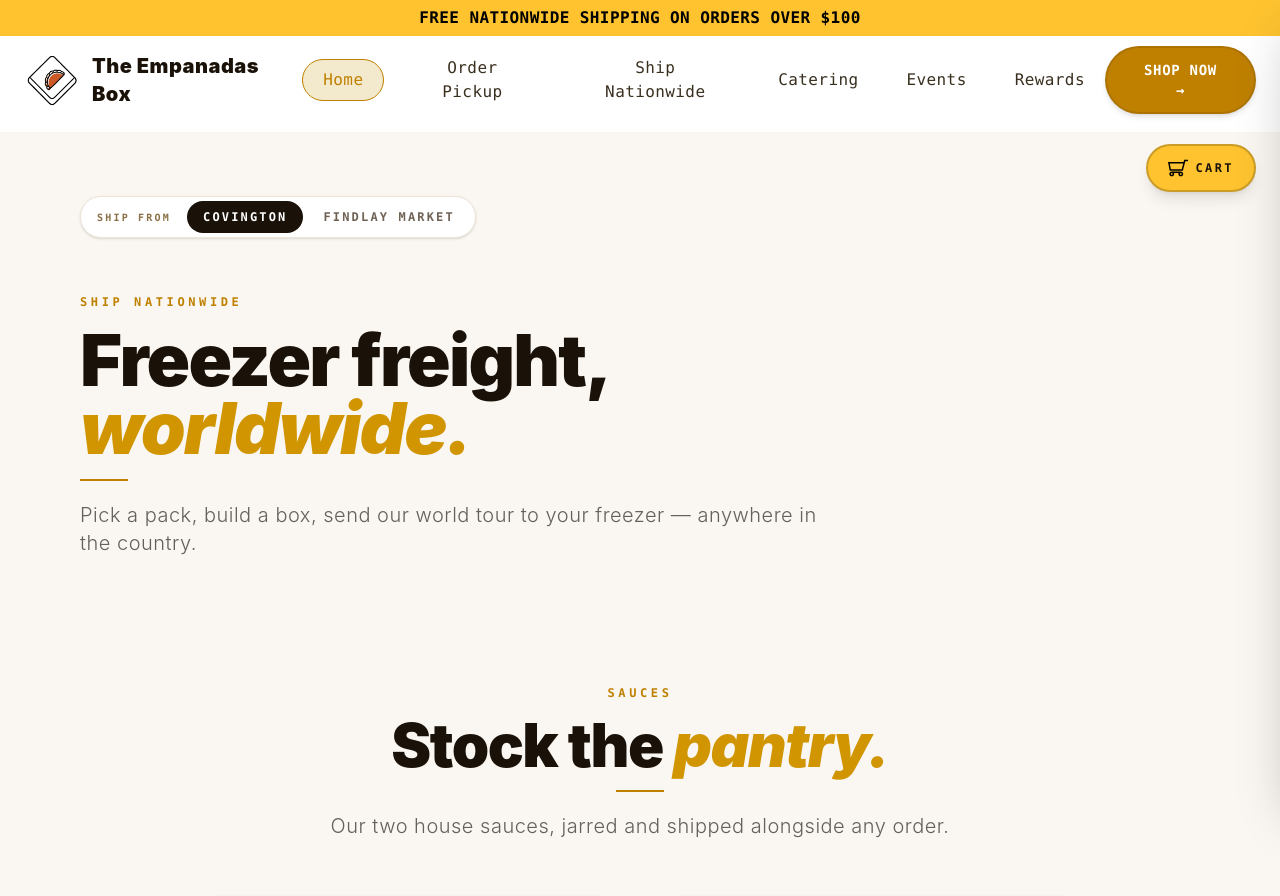
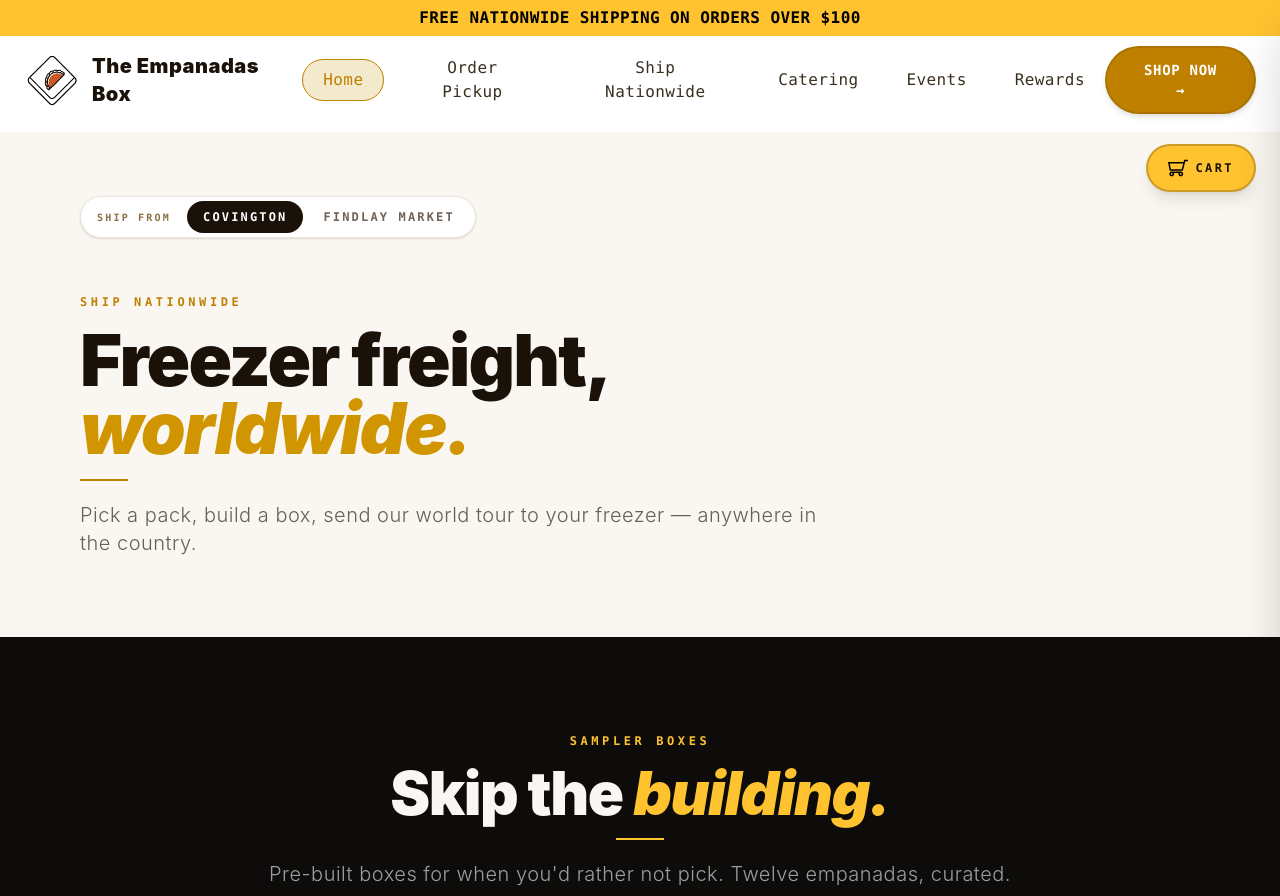
Before and after one commit to Jowohny/TheEmpanadasBox, a React (Vite) app: page /ShipNationwide in a window 1280 px wide. Shown: the top 896 px of the page. Built offline with nearby package versions, Linux system fonts and the light colour scheme.

Commit message:
preset box section + cart integration
no data on preset boxes yet

```diff
--- a/src/pages/ShipNationwide.tsx
+++ b/src/pages/ShipNationwide.tsx
@@ -2,7 +2,7 @@ import CartDrawer from "../components/CartDrawer";
 import CartIcon from "../components/CartIcon";
 import LocationSwitcher from "../components/LocationSwitcher";
 import MenuItemCard from "../components/MenuItemCard";
-import { Sauces } from "../data/ShipProducts";
+import { PresetBoxes, Sauces } from "../data/ShipProducts";
 
 const ShipNationwide = () => {
 	return (
@@ -28,6 +28,29 @@ const ShipNationwide = () => {
 						<p className="text-xl font-light tracking-wide text-[#64605b]">
 							Pick a pack, build a box, send our world tour to your freezer — anywhere in the country.
 						</p>
+					</div>
+				</div>
+			</div>
+
+			<div className="bg-[#0d0c0b] px-20 py-24">
+				<div className="mx-auto max-w-[90rem]">
+					<div className="mx-auto mb-14 max-w-3xl text-center">
+						<p className="mb-4 font-mono text-xs font-black uppercase tracking-[0.3em] text-[#fec32f]">
+							Sampler Boxes
+						</p>
+						<h2 className="mb-4 font-inter text-6xl font-black leading-[0.95] tracking-tight text-[#faf7f2]">
+							Skip the <span className="italic text-[#fec32f]">building.</span>
+						</h2>
+						<div className="mx-auto mb-5 h-[2px] w-12 bg-[#fec32f]" />
+						<p className="text-xl font-light tracking-wide text-white/60">
+							Pre-built boxes for when you'd rather not pick. Twelve empanadas, curated.
+						</p>
+					</div>
+
+					<div className="grid grid-cols-3 gap-8">
+						{PresetBoxes.map((box) => (
+							<MenuItemCard key={box.id} product={box} />
+						))}
 					</div>
 				</div>
 			</div>
```
